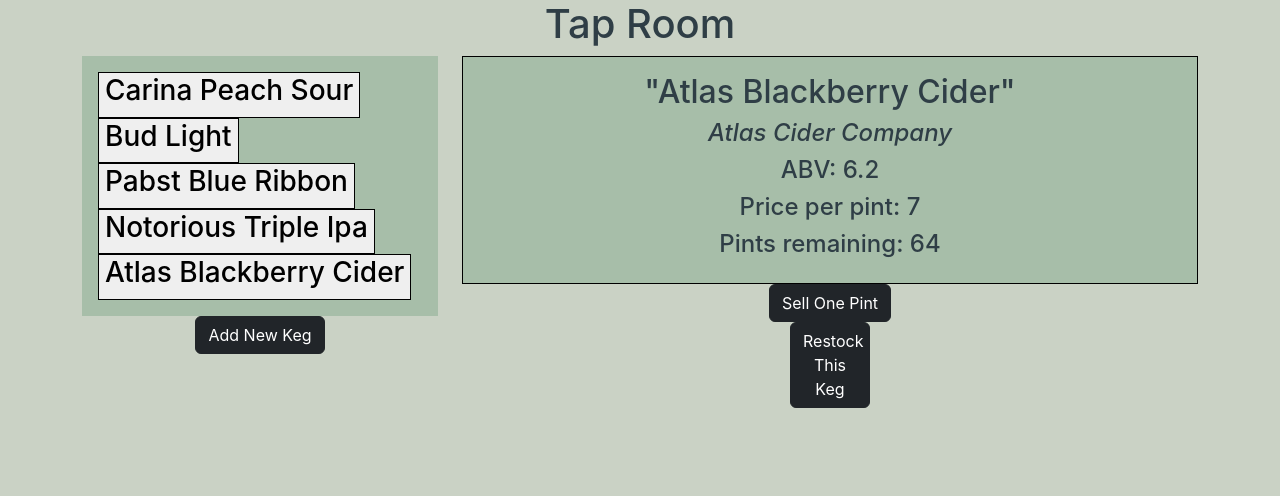
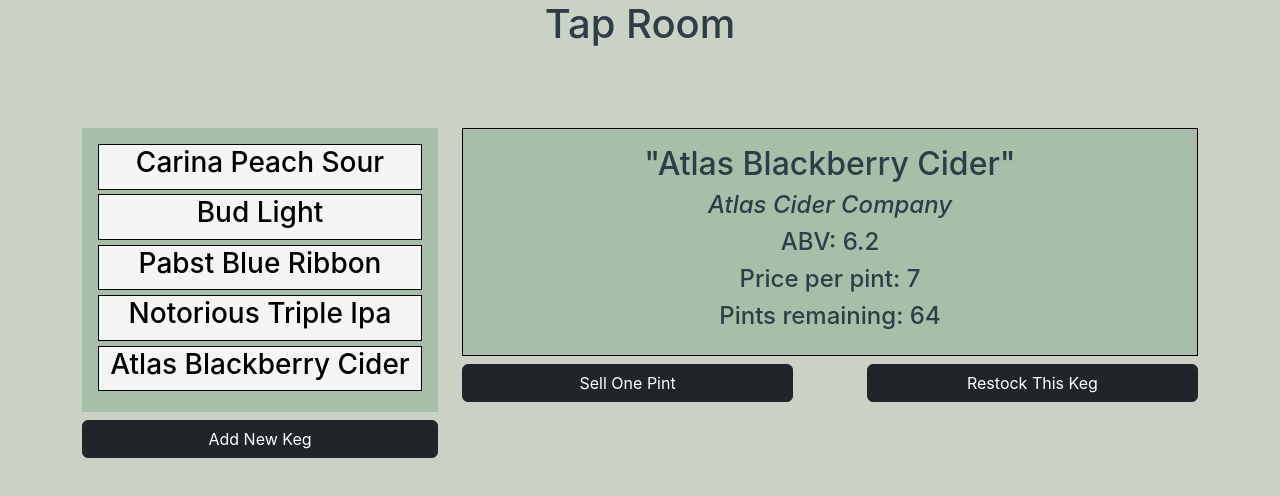
Before and after one commit to JLEWilson/tap-room, a React (Create React App) app: page / in a window 1280 px wide. Both pictures are taken after a click on the button "Atlas Blackberry Cider". Shown: the top 496 px of the page. Built offline with nearby package versions, Linux system fonts and the light colour scheme.

Commit message:
styling with css objects

```diff
--- a/src/components/Header.js
+++ b/src/components/Header.js
@@ -2,7 +2,8 @@ import React from "react";
 
 function Header(){
   const HeaderStyles = {
-    textAlign: "Center"
+    textAlign: "Center",
+    marginBottom: "2em"
   };
   return(
     <h1 style={HeaderStyles}>Tap Room</h1>
--- a/src/components/KegDisplay/KegSelectPane/KegItem.js
+++ b/src/components/KegDisplay/KegSelectPane/KegItem.js
@@ -2,7 +2,10 @@ import React from "react";
 
 function KegItem(props) {
   const kegItemStyles = {
-    border: '1px solid black'
+    border: "1px solid black",
+    width: "100%",
+    marginBottom: ".3em",
+    backgroundColor: "whiteSmoke"
   };
   const onClick = () => {
     props.updateSelectedKeg(props.keg);
@@ -12,6 +15,7 @@ function KegItem(props) {
       <button onClick={onClick} style={kegItemStyles}>
         <h3>{props.keg.name}</h3>
       </button>
+      <br/>
     </React.Fragment>
   );
 }
--- a/src/components/KegDisplay/KegSelectPane/KegSelectPane.js
+++ b/src/components/KegDisplay/KegSelectPane/KegSelectPane.js
@@ -3,19 +3,18 @@ import KegItem from "./KegItem";
 import NewKegButton from "./NewKegButton";
 
 function KegSelectPane(props) {
-  const KegSelectPaneStyles = {
+  const kegSelectPaneStyles = {
     backgroundColor: " #A7BEA9",
     padding: "1em"
   }
-
   return (
     <React.Fragment>
-      <div style={KegSelectPaneStyles}>
+      <div style={kegSelectPaneStyles}>
         {props.kegs.map(keg =>
           <KegItem keg={keg}
           key={keg.id}
           updateSelectedKeg={props.updateSelectedKeg}/>
-        )}
+          )}
       </div>
       <NewKegButton newKeg={props.updateCurrentPage}
       />
--- a/src/components/KegDisplay/KegSelectPane/NewKegButton.js
+++ b/src/components/KegDisplay/KegSelectPane/NewKegButton.js
@@ -3,7 +3,8 @@ import Button from "react-bootstrap/Button";
 
 function NewKegButton(props) {
   const newKegButtonStyles = {
-    width: "5em"
+    width: "25em",
+    marginTop: ".5em"
   }
   const centerButton = {
     display: "flex",
@@ -18,7 +19,7 @@ function NewKegButton(props) {
   return(
     <React.Fragment>
       <div style={centerButton}>
-        <Button variant="dark" onClick={onClick}>Add New Keg</Button>
+        <Button style={newKegButtonStyles} variant="dark" onClick={onClick}>Add New Keg</Button>
       </div>
     </React.Fragment>
   )
--- a/src/components/KegDisplay/SelectedKegPane/ReStockButton.js
+++ b/src/components/KegDisplay/SelectedKegPane/ReStockButton.js
@@ -4,14 +4,11 @@ import { v4 } from 'uuid';
 
 function RestockButton(props) {
   const restockButtonStyles = {
-    width: "5em"
+    width: "100%"
   }
-  const centerButton = {
-    display: "flex",
-    justifyContent: "center",
-    alignItems: "center"
+  const formStyles = {
+    width: "45%"
   }
-
   function handleAddKegFormSubmission(event) {
     event.preventDefault();
     const kegToReorder = {
@@ -27,10 +24,8 @@ function RestockButton(props) {
 
   return(
     <React.Fragment>
-      <form onSubmit={handleAddKegFormSubmission}>
-        <div style={centerButton}>
-          <Button type="submit" variant="dark" style={restockButtonStyles}>Restock This Keg</Button>
-        </div>
+      <form onSubmit={handleAddKegFormSubmission} style={formStyles}>
+        <Button type="submit" variant="dark" style={restockButtonStyles}>Restock This Keg</Button>
       </form>
     </React.Fragment>
   )
--- a/src/components/KegDisplay/SelectedKegPane/SelectedKegPane.js
+++ b/src/components/KegDisplay/SelectedKegPane/SelectedKegPane.js
@@ -12,6 +12,10 @@ function SelectedKegPane(props) {
   const companyStyle = {
     fontStyle: "italic"
   }
+  const buttonAlignment = {
+    display: "flex",
+    marginTop: ".5em"
+  }
   return (
     <React.Fragment>
     <div style={selectProductPaneStyles}>
@@ -21,10 +25,12 @@ function SelectedKegPane(props) {
       <h4>Price per pint: {props.selectedKeg.price}</h4>
       <h4>Pints remaining: {props.selectedKeg.pints}</h4>
     </div>
-    <SellPintButton sellPint={props.sellPint}
-    selectedKeg={props.selectedKeg}/>
-    <ReStockButton newKeg={props.newKeg}
-    selectedKeg={props.selectedKeg}/>
+    <div style={buttonAlignment}>
+      <SellPintButton sellPint={props.sellPint}
+      selectedKeg={props.selectedKeg}/>
+      <ReStockButton newKeg={props.newKeg}
+      selectedKeg={props.selectedKeg}/>
+      </div>
     </React.Fragment>
   )
 }
--- a/src/components/KegDisplay/SelectedKegPane/SellPintButton.js
+++ b/src/components/KegDisplay/SelectedKegPane/SellPintButton.js
@@ -2,10 +2,9 @@ import React from "react";
 import Button from "react-bootstrap/Button";
 
 function SellPintButton(props){
-  const centerButton = {
-    display: "flex",
-    justifyContent: "center",
-    alignItems: "center"
+  const sellOnePintStyles = {
+    width: "45%",
+    marginRight: "10%"
   }
 
   function onClick(){
@@ -13,11 +12,7 @@ function SellPintButton(props){
   }
 
   return(
-    <React.Fragment>
-      <div style={centerButton}>
-        <Button variant="dark" onClick={onClick}>Sell One Pint</Button>
-      </div>
-    </React.Fragment>
+    <Button style={sellOnePintStyles} variant="dark" onClick={onClick}>Sell One Pint</Button>
   )
 }
 
--- a/src/components/NewKegForm.js
+++ b/src/components/NewKegForm.js
@@ -1,16 +1,26 @@
 import React from "react";
 import Button from "react-bootstrap/Button";
-import { v4 } from 'uuid';
+import { v4 } from "uuid";
 
 function NewKegForm(props) {
-  const centerButton = {
+  const centerItems = {
     display: "flex",
     justifyContent: "center",
-    alignItems: "center"
+    alignItems: "center",
+    flexDirection: "column"
   }
-
+  const inputStyles = {
+    marginBottom: "1em",
+    width: "40%",
+    height: "3em",
+    backgroundColor: "whiteSmoke"
+  }
+  const addKegButtonStyles = {
+    width: "30%",
+    marginTop: ".5%",
+  }
   const insertDecimal = (price) => {
-    return price.slice(0, price.length-2) + '.' + price.slice(price.length-2);
+    return price.slice(0, price.length-2) + "." + price.slice(price.length-2);
   };
 
   function handleAddKegFormSubmission(event) {
@@ -29,30 +39,31 @@ function NewKegForm(props) {
 
   return(
     <React.Fragment>
-      <form onSubmit={handleAddKegFormSubmission}>
-        <input
-          type='text'
-          name='name'
-          placeholder='Product'/>
-        <input
-          type='text'
-          name='brand'
-          placeholder='Brand'/>
-        <input
-          type='number'
-          name='price'
-          min='0'
-          step='.01'
-          placeholder='Price' />
-        <input
-          type='number'
-          name='abv'
-          min='0'
-          step='.01'
-          placeholder='ABV' />
-        <div style={centerButton}>
-          <Button type="submit" variant="dark">Add Keg</Button>
-        </div>
+      <form style={centerItems} onSubmit={handleAddKegFormSubmission}>
+        <input style={inputStyles}
+          type="text"
+          name="name"
+          placeholder="Product"/>
+        <input style={inputStyles}
+          type="text"
+          name="brand"
+          placeholder="Brand"/>
+        <input style={inputStyles}
+          type="number"
+          name="price"
+          min="0"
+          step=".01"
+          placeholder="Price" />
+        <input style={inputStyles}
+          type="number"
+          name="abv"
+          min="0"
+          step=".01"
+          placeholder="ABV" />
+          <Button style={addKegButtonStyles}
+          type="submit"
+          variant="dark">
+          Add Keg</Button>
       </form>
     </React.Fragment>
   )
```
Also changed, not shown: src/components/SelectedKegPane/ReStockButton.js (deleted), src/components/SelectedKegPane/SelectedKegPane.js (deleted), src/components/SelectedKegPane/SellPintButton.js (deleted).
